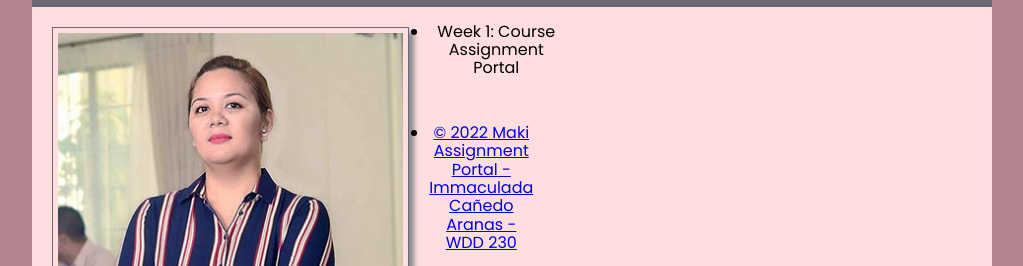
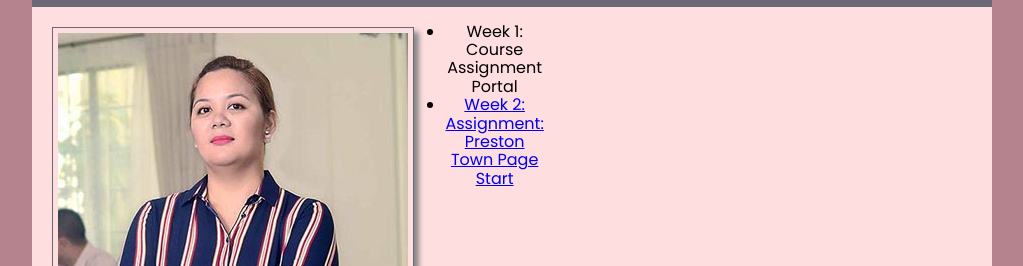
Before and after one commit to makimardz/makimardz.github.io, a plain HTML site: page index.html in a window 1280 px wide. Shown: the part 113-379 px from the top of the page, without its empty margins (128-1151 px from the left). Drawn offline with Linux system fonts and the light colour scheme.

Commit message:
commit 6-21

```diff
--- a/index.html
+++ b/index.html
@@ -30,8 +30,8 @@
 
           <ul>
             <li>Week 1: Course Assignment Portal</li>
-            <li><a href="weather/preston.html>Week 2: Assignment: Preston Town Page Start</a></li>
-            </ul>
+            <li><a href="weather/preston.html">Week 2: Assignment: Preston Town Page Start</a></li>
+          </ul>
         </div>
       </main>
       <footer>
```
